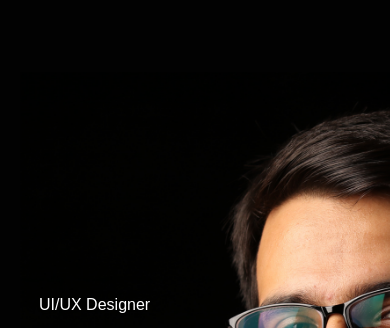
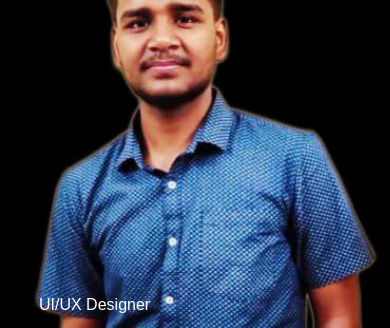
Before and after one commit to MohitLucifer/portfolio, a website: page index.html in a window 390 px wide. Shown: the part 88-416 px from the top of the page. Drawn offline with nearby package versions, Linux system fonts and the light colour scheme.

Commit message:
image deleted

```diff
--- a/style1/style.css
+++ b/style1/style.css
@@ -374,7 +374,8 @@ nav .fa-solid {
 @media only screen and (max-width:600px) {
 
     #header {
-        background-image: url(images/phone-background.png);
+        background-image: url(images/phone.jpg);
+        height: fit-content;
     }
 
     .header-text {
```
Also changed, not shown: style1/images/background.png (deleted), style1/images/phone-background.png (deleted), style1/images/phone.jpg (renamed from style1/images/photo_2023-03-29_21-23-28.jpg), style1/images/user.png (deleted).
